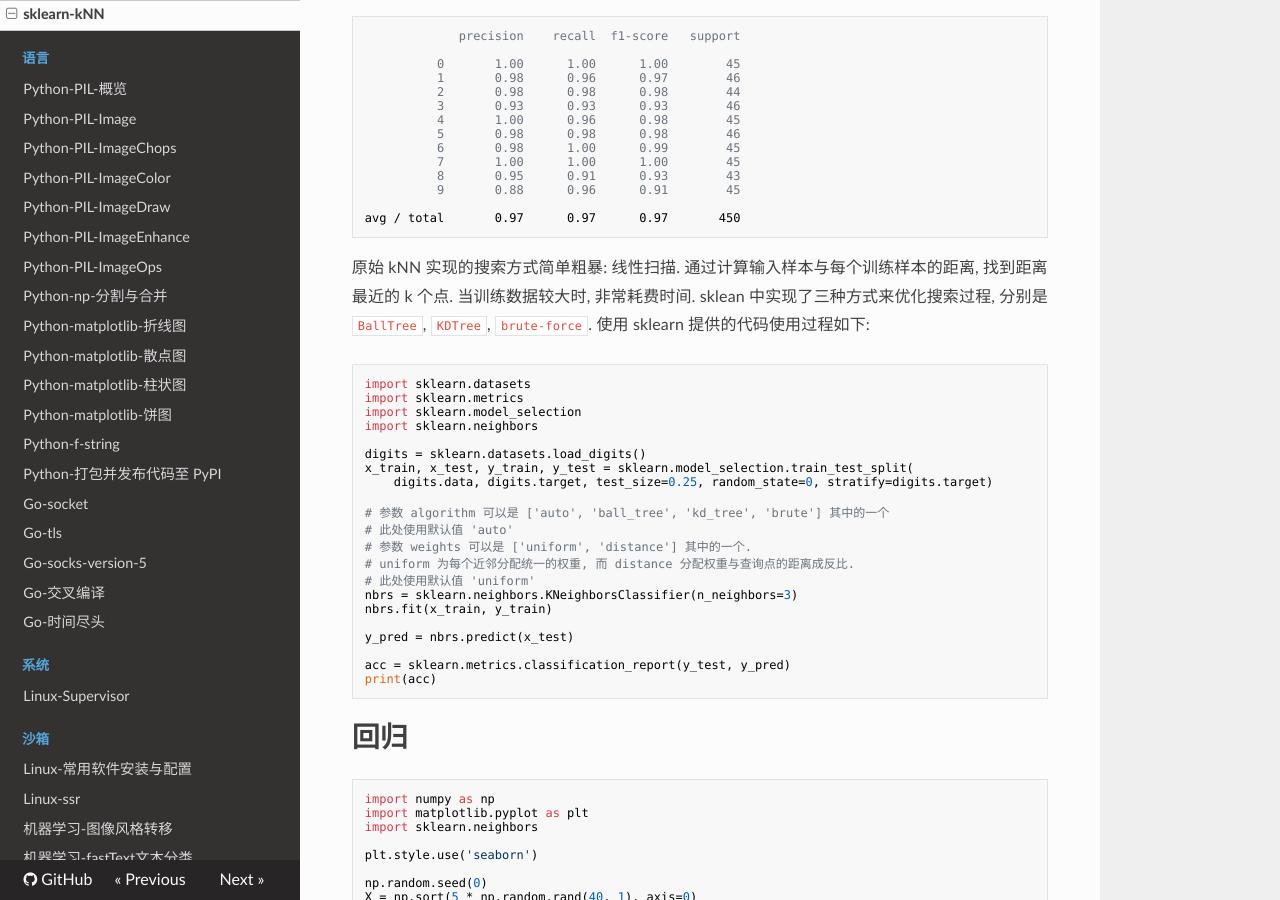
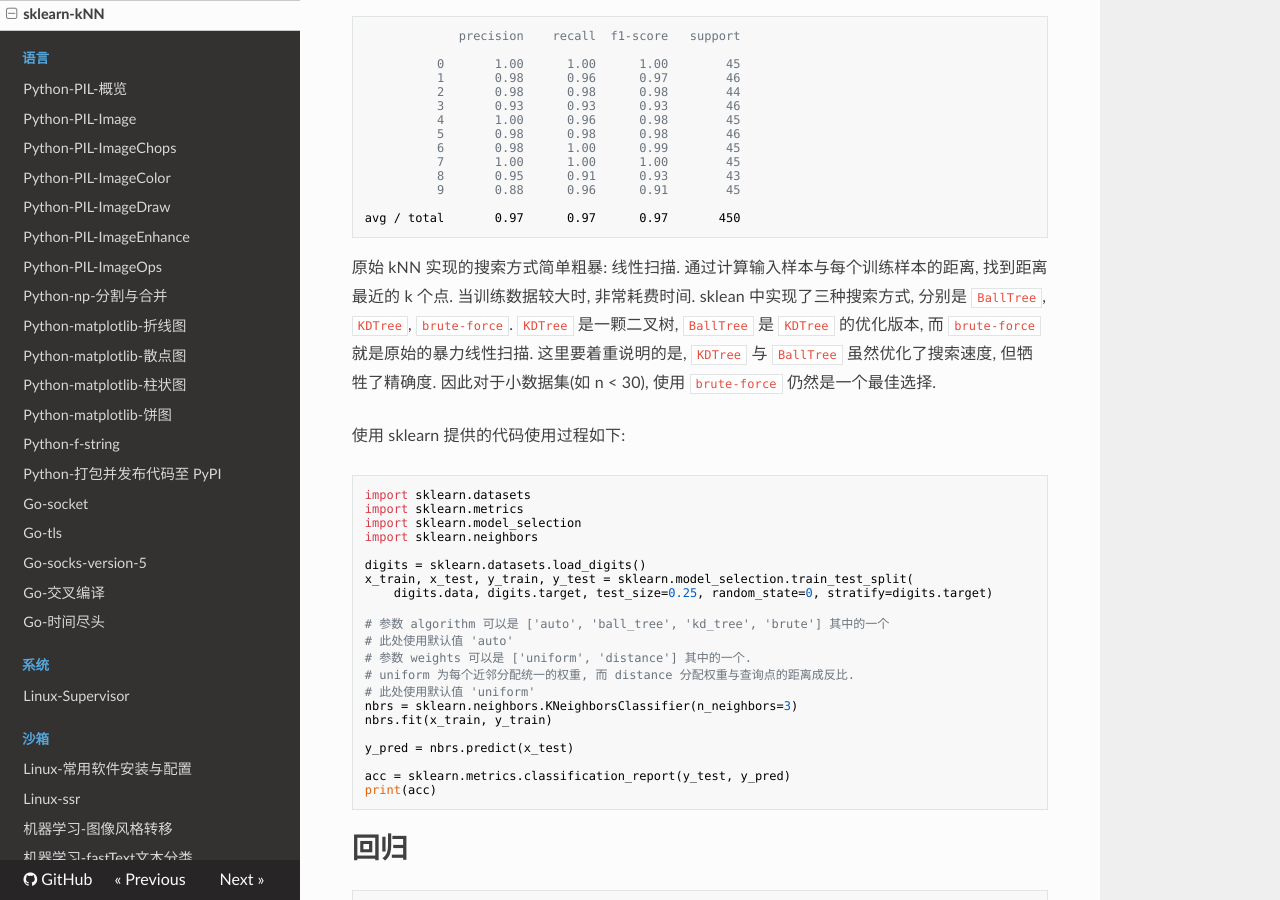
Before and after one commit to J14032016/accu, an MkDocs documentation site: the page built from docs/content/daze/sklearn/knn.md, in a window 1280 px wide and 900 px high, scrolled down 1837 px. Built offline with MkDocs 1.6.1, drawn with Linux system fonts in a browser that asks for light colours; nearby versions of some CDN libraries; old or Windows-style settings are respelled for this version of MkDocs.

Commit message:
2018-04-10 19:41:17

````diff
--- a/docs/content/daze/sklearn/knn.md
+++ b/docs/content/daze/sklearn/knn.md
@@ -76,7 +76,9 @@ print(acc)
 avg / total       0.97      0.97      0.97       450
 ```
 
-原始 kNN 实现的搜索方式简单粗暴: 线性扫描. 通过计算输入样本与每个训练样本的距离, 找到距离最近的 k 个点. 当训练数据较大时, 非常耗费时间. sklean 中实现了三种方式来优化搜索过程, 分别是 `BallTree`, `KDTree`, `brute-force`. 使用 sklearn 提供的代码使用过程如下:
+原始 kNN 实现的搜索方式简单粗暴: 线性扫描. 通过计算输入样本与每个训练样本的距离, 找到距离最近的 k 个点. 当训练数据较大时, 非常耗费时间. sklean 中实现了三种搜索方式, 分别是 `BallTree`, `KDTree`, `brute-force`. `KDTree` 是一颗二叉树, `BallTree` 是 `KDTree` 的优化版本, 而 `brute-force` 就是原始的暴力线性扫描. 这里要着重说明的是, `KDTree` 与 `BallTree` 虽然优化了搜索速度, 但牺牲了精确度. 因此对于小数据集(如 n < 30), 使用 `brute-force` 仍然是一个最佳选择.
+
+使用 sklearn 提供的代码使用过程如下:
 
 ```py
 import sklearn.datasets
````
